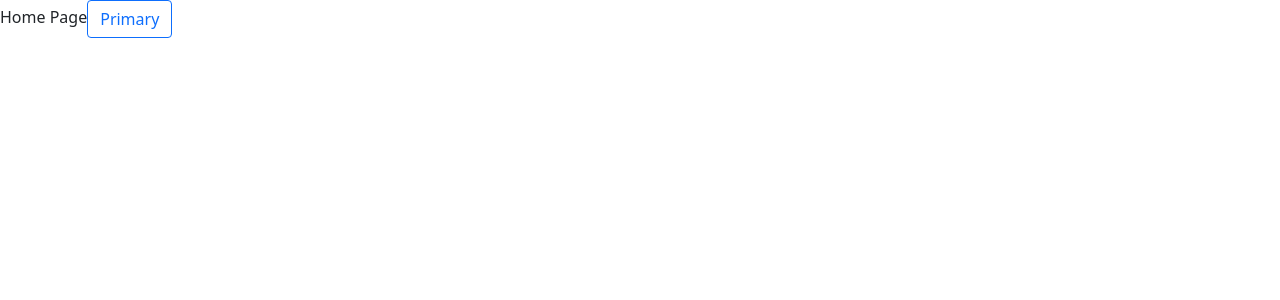
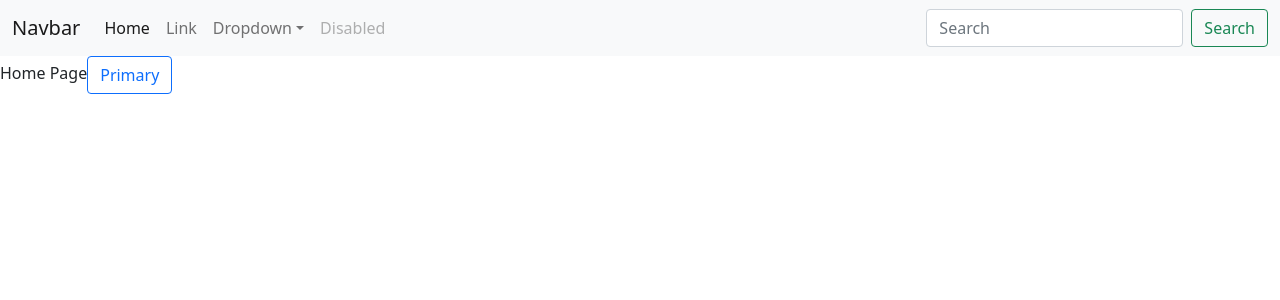
Before and after one commit to plucodev/React-Best-Practices, a React (Create React App) app: page / in a window 1280 px wide. Shown: the top 300 px of the page. Built offline with nearby package versions, Linux system fonts and the light colour scheme.

Commit message:
created Navbar component

```diff
--- /dev/null
+++ b/src/js/components/navbar.js
@@ -0,0 +1,49 @@
+import {React} from "react";
+import PropTypes from 'prop-types'
+
+const Navbar = props => {
+    return (
+        <nav className="navbar navbar-expand-lg navbar-light bg-light">
+            <div className="container-fluid">
+                <a className="navbar-brand" href="#">Navbar</a>
+                <button className="navbar-toggler" type="button" data-bs-toggle="collapse" data-bs-target="#navbarSupportedContent" aria-controls="navbarSupportedContent" aria-expanded="false" aria-label="Toggle navigation">
+                    <span className="navbar-toggler-icon"></span>
+                </button>
+                <div className="collapse navbar-collapse" id="navbarSupportedContent">
+                    <ul className="navbar-nav me-auto mb-2 mb-lg-0">
+                        <li className="nav-item">
+                            <a className="nav-link active" aria-current="page" href="#">Home</a>
+                        </li>
+                        <li className="nav-item">
+                            <a className="nav-link" href="#">Link</a>
+                        </li>
+                        <li className="nav-item dropdown">
+                            <a className="nav-link dropdown-toggle" href="#" id="navbarDropdown" role="button" data-bs-toggle="dropdown" aria-expanded="false">
+                                Dropdown
+                </a>
+                            <ul className="dropdown-menu" aria-labelledby="navbarDropdown">
+                                <li><a className="dropdown-item" href="#">Action</a></li>
+                                <li><a className="dropdown-item" href="#">Another action</a></li>
+                                <li><hr className="dropdown-divider" /></li>
+                                <li><a className="dropdown-item" href="#">Something else here</a></li>
+                            </ul>
+                        </li>
+                        <li className="nav-item">
+                            <a className="nav-link disabled" href="#" tabindex="-1" aria-disabled="true">Disabled</a>
+                        </li>
+                    </ul>
+                    <form className="d-flex">
+                        <input className="form-control me-2" type="search" placeholder="Search" aria-label="Search" />
+                        <button className="btn btn-outline-success" type="submit">Search</button>
+                    </form>
+                </div>
+            </div>
+        </nav>
+    )
+}
+
+Navbar.propTypes = {
+
+}
+
+export default Navbar
--- a/src/js/layout.js
+++ b/src/js/layout.js
@@ -2,6 +2,7 @@
 import {BrowserRouter, Route, Switch} from "react-router-dom";
 
 import Home from "../js/views/home";
+import Navbar from "../js/components/navbar";
 import injectContext from "./store/projectContext";
 import ScrollToTop from "./components/scrollToTop";
 
@@ -14,7 +15,7 @@
         <div className="d-flex flex-column">
             <BrowserRouter basename={basename}>
                 <ScrollToTop>
-                    {/* <Navbar /> */}
+                    <Navbar />
                     <Switch>
                         <Route exact path="/">
                             <Home />
```
